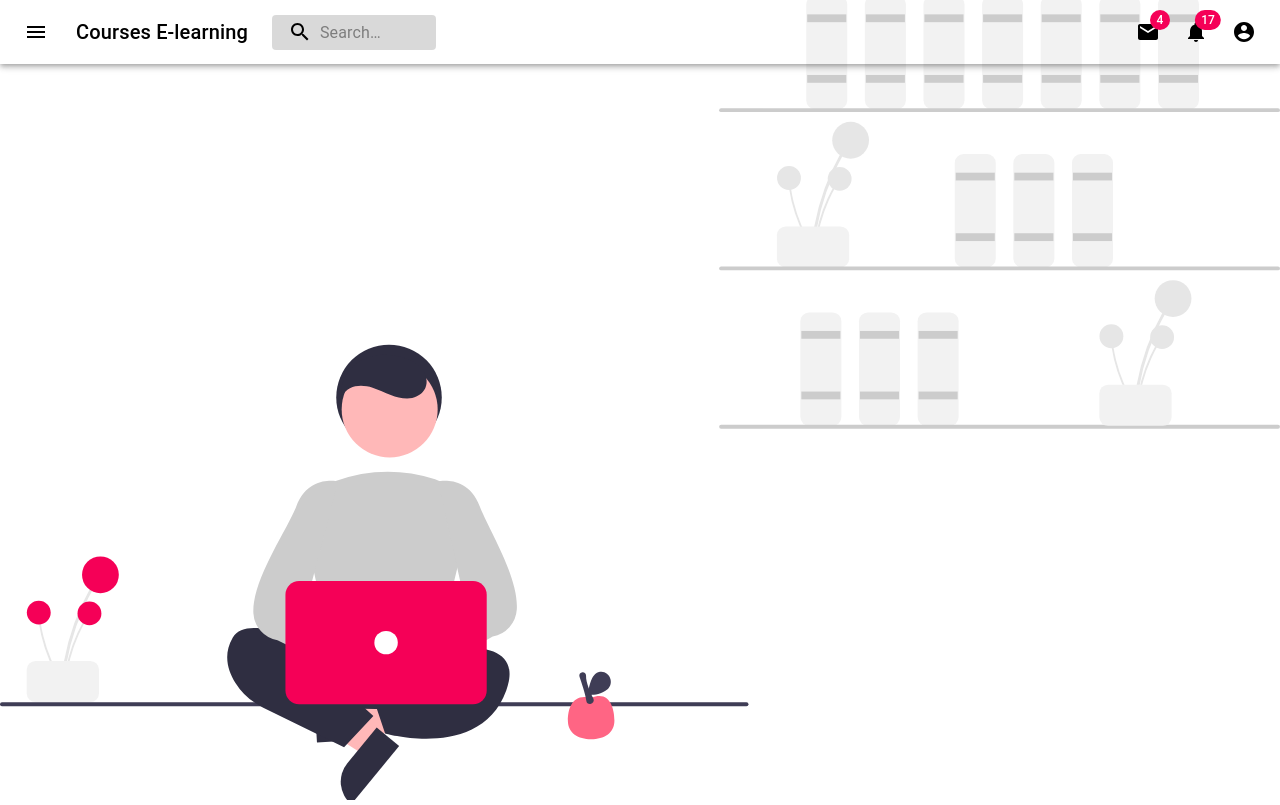
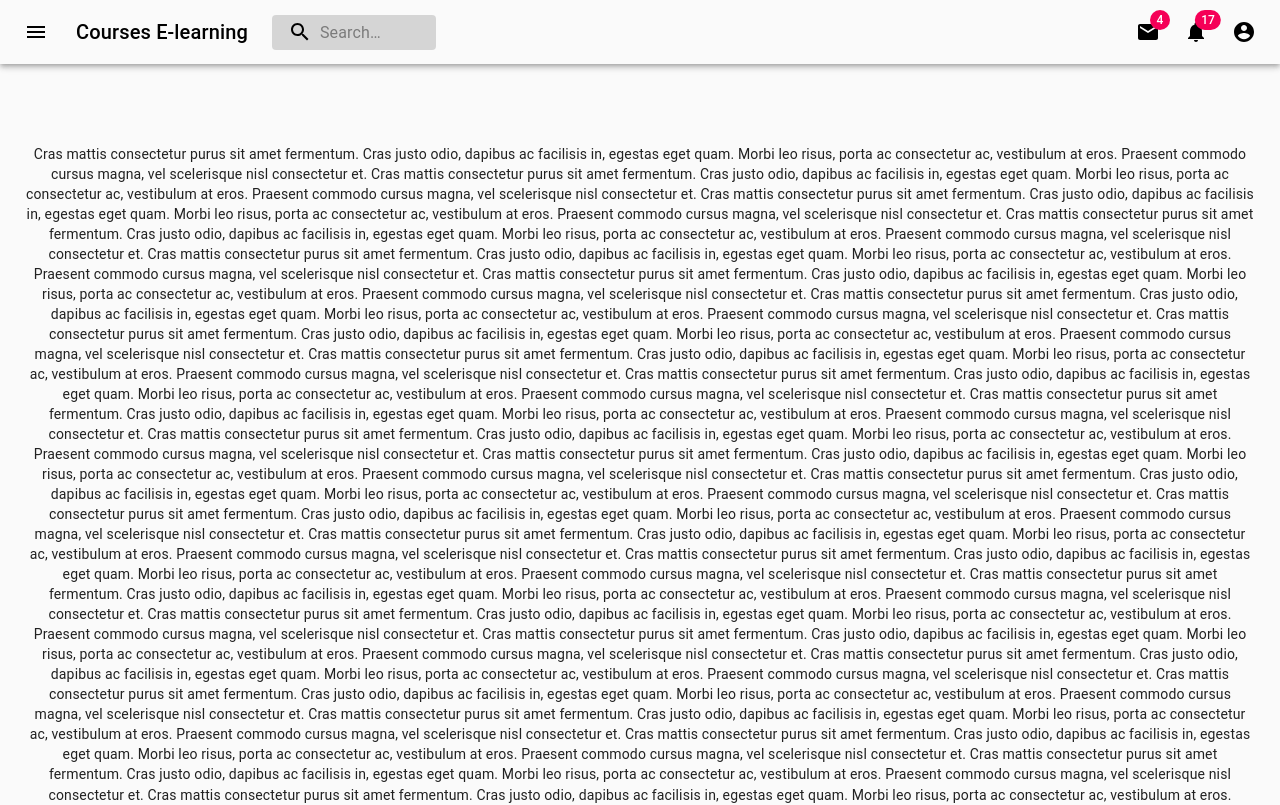
Before and after one commit to NguyenChiTrung1310/course-react-app, a React (Create React App) app in the folder e-learning/: page / in a window 1280 px wide. Shown: the top 805 px of the page. Built offline with nearby package versions, Linux system fonts and the light colour scheme.

Commit message:
Handle app bar

```diff
--- a/e-learning/src/App.tsx
+++ b/e-learning/src/App.tsx
@@ -1,11 +1,28 @@
 import React from 'react';
+import AppMenu from './components/AppBar';
+import HomePage from './pages/Home';
+import { Box, Container, CssBaseline } from '@material-ui/core';
 import './App.scss';
-import HomePage from './pages/Home';
 
 function App() {
   return (
     <div className='App'>
-      <HomePage />
+      <CssBaseline />
+
+      <AppMenu />
+      {/* <HomePage /> */}
+      <Container>
+        <Box my={2}>
+          {[...new Array(120)]
+            .map(
+              () => `Cras mattis consectetur purus sit amet fermentum.
+Cras justo odio, dapibus ac facilisis in, egestas eget quam.
+Morbi leo risus, porta ac consectetur ac, vestibulum at eros.
+Praesent commodo cursus magna, vel scelerisque nisl consectetur et.`
+            )
+            .join('\n')}
+        </Box>
+      </Container>
     </div>
   );
 }
--- a/e-learning/src/components/AppBar/index.tsx
+++ b/e-learning/src/components/AppBar/index.tsx
@@ -1,22 +1,43 @@
 import React, { useState } from 'react';
-import AppBar from '@material-ui/core/AppBar';
-import Toolbar from '@material-ui/core/Toolbar';
-import IconButton from '@material-ui/core/IconButton';
-import Typography from '@material-ui/core/Typography';
-import InputBase from '@material-ui/core/InputBase';
-import Badge from '@material-ui/core/Badge';
+
 import MenuIcon from '@material-ui/icons/Menu';
 import SearchIcon from '@material-ui/icons/Search';
 import AccountCircle from '@material-ui/icons/AccountCircle';
 import MailIcon from '@material-ui/icons/Mail';
 import NotificationsIcon from '@material-ui/icons/Notifications';
 import MoreIcon from '@material-ui/icons/MoreVert';
+import {
+  Slide,
+  useScrollTrigger,
+  AppBar,
+  Toolbar,
+  IconButton,
+  Typography,
+  InputBase,
+  Badge,
+} from '@material-ui/core';
 
 import useStyles from './useStyles';
 import MenuDesktop from './MenuDesktop';
 import MenuMobile from './MenuMobile';
 
-function AppMenu() {
+interface Props {
+  window?: () => Window;
+  children: React.ReactElement;
+}
+
+function HideOnScroll(props: Props): JSX.Element {
+  const { children, window } = props;
+  const trigger = useScrollTrigger({ target: window ? window() : undefined });
+
+  return (
+    <Slide appear={false} direction='down' in={!trigger}>
+      <div>{children}</div>
+    </Slide>
+  );
+}
+
+function AppMenu(props: any) {
   const classes = useStyles();
   const [anchorEl, setAnchorEl] = useState(null);
   const [mobileMoreAnchorEl, setMobileMoreAnchorEl] = useState(null);
@@ -43,6 +64,7 @@ function AppMenu() {
 
   return (
     <div className={classes.grow}>
+      <HideOnScroll {...props}>
         <AppBar position='static' className={classes.appBar}>
           <Toolbar>
             <IconButton
@@ -76,7 +98,10 @@ function AppMenu() {
                   <MailIcon />
                 </Badge>
               </IconButton>
-            <IconButton aria-label='show 17 new notifications' color='inherit'>
+              <IconButton
+                aria-label='show 17 new notifications'
+                color='inherit'
+              >
                 <Badge badgeContent={17} color='secondary'>
                   <NotificationsIcon />
                 </Badge>
@@ -105,6 +130,7 @@ function AppMenu() {
             </div>
           </Toolbar>
         </AppBar>
+
         <MenuMobile
           mobileMenuId={mobileMenuId}
           mobileMoreAnchorEl={mobileMoreAnchorEl}
@@ -116,6 +142,8 @@ function AppMenu() {
           anchorEl={anchorEl}
           handleMenuClose={handleMenuClose}
         />
+      </HideOnScroll>
+      <Toolbar />
     </div>
   );
 }
--- a/e-learning/src/pages/Home/index.tsx
+++ b/e-learning/src/pages/Home/index.tsx
@@ -1,14 +1,13 @@
 import React from 'react';
 import Typography from '@material-ui/core/Typography';
 import { Grid } from '@material-ui/core';
-import AppMenu from '../../components/AppBar';
 import './_homepage.scss';
 
 function HomePage() {
   return (
     <Grid className='home-page'>
-      <AppMenu />
       <Typography component='div' />
+      <Typography>ABC</Typography>
     </Grid>
   );
 }
```
Also changed, not shown: 1 other file (tests, documents, lock files or other folders). Lines whose indentation alone changed are shown as unchanged.
